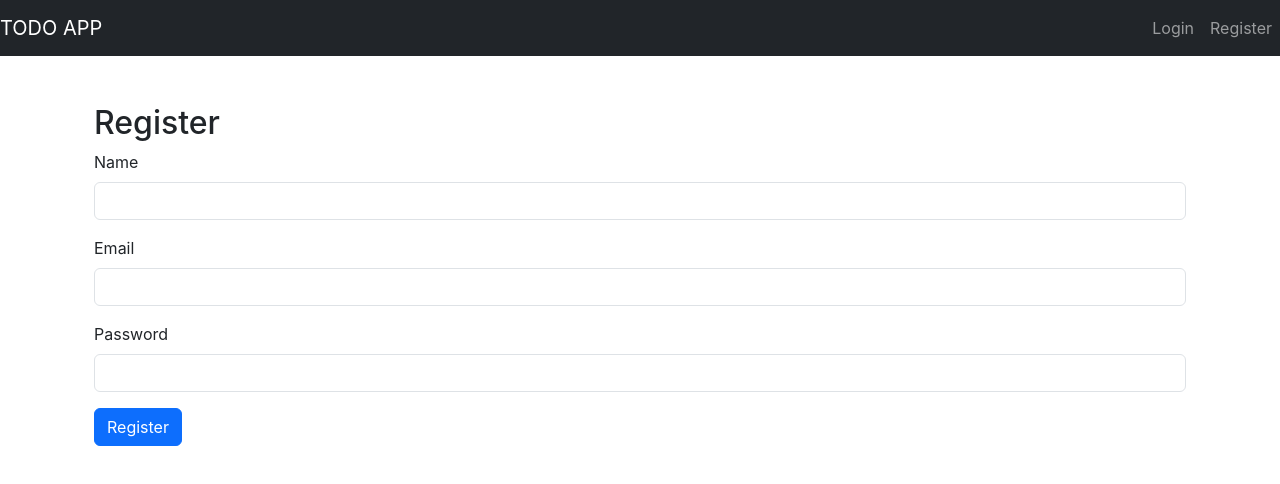
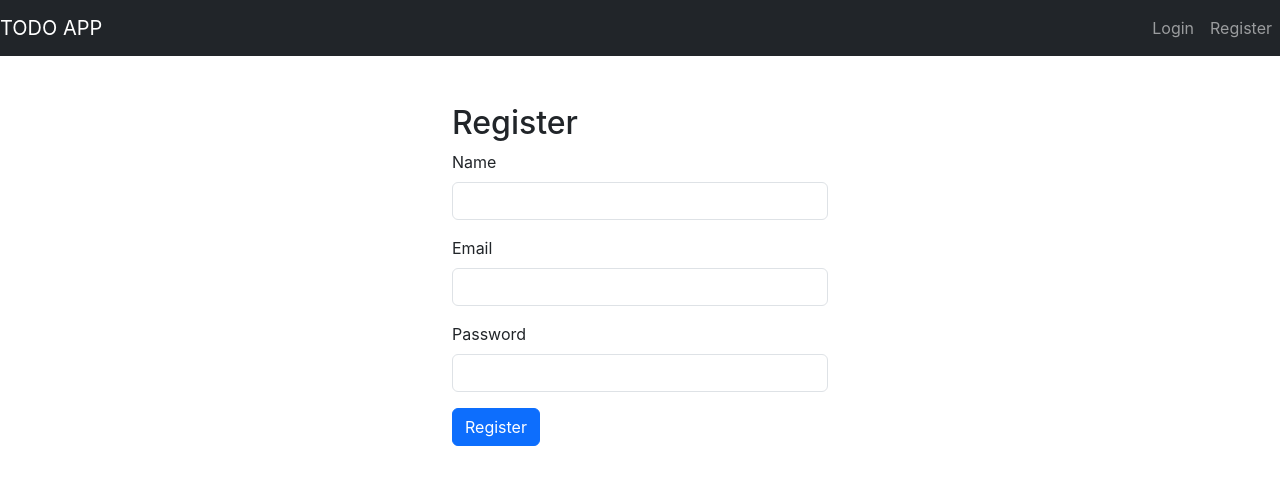
Before and after one commit to iwt-iculina/todo-ui, a React (Create React App) app: page /register in a window 1280 px wide. Shown: the top 484 px of the page. Built offline with nearby package versions, Linux system fonts and the light colour scheme; no server answers.

Commit message:
improve login and registration look

```diff
--- /dev/null
+++ b/src/components/Login.css
@@ -0,0 +1,4 @@
+.login-container {
+  max-width: 400px;
+  margin: 0 auto;
+}
--- a/src/components/Login.tsx
+++ b/src/components/Login.tsx
@@ -5,6 +5,7 @@ import axios from "axios";
 import { useAuth } from "./AuthContext";
 import backendAPI from "../axios";
 import CustomToast from "./CustomToast";
+import "./Login.css";
 
 const Login: React.FC = () => {
   const location = useLocation();
@@ -48,7 +49,7 @@ const Login: React.FC = () => {
   };
 
   return (
-    <Container className="mt-5">
+    <Container className="login-container">
       {showLogoutToast && (
         <CustomToast message="You have been logged out." duration={3000} />
       )}
--- /dev/null
+++ b/src/components/Registration.css
@@ -0,0 +1,4 @@
+.registration-container {
+  max-width: 400px;
+  margin: 0 auto;
+}
--- a/src/components/Registration.tsx
+++ b/src/components/Registration.tsx
@@ -3,6 +3,7 @@ import { Form, Button, Container, Alert } from "react-bootstrap";
 import { useNavigate } from "react-router-dom";
 import axios from "axios";
 import backendAPI from "../axios";
+import "./Registration.css";
 
 const Registration: React.FC = () => {
   const [name, setName] = useState("");
@@ -35,7 +36,7 @@ const Registration: React.FC = () => {
   };
 
   return (
-    <Container className="mt-5">
+    <Container className="mt-5 registration-container">
       <h2>Register</h2>
       <Form onSubmit={handleSubmit}>
         <Form.Group controlId="formName" className="mb-3">
```
